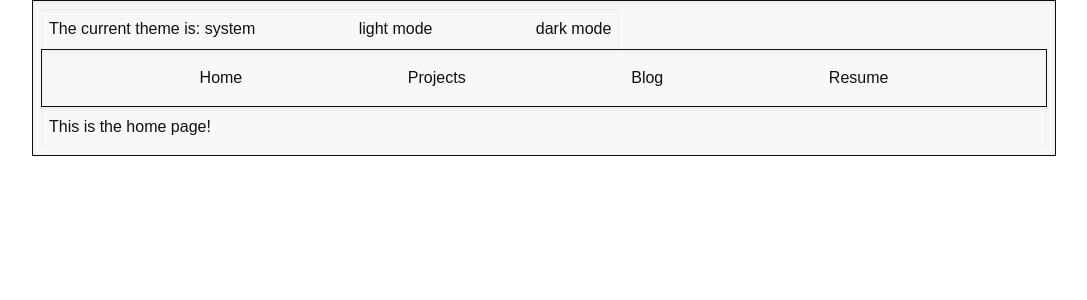
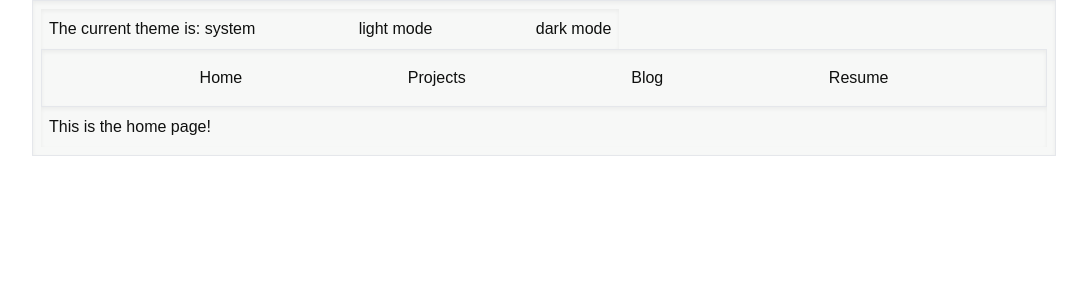
Before and after one commit to Kr33L/Small-projects-collection, a Next.js app: page / in a window 1280 px wide. Shown: the top 300 px of the page, without its empty margins (96-1183 px from the left). Built offline with nearby package versions, Linux system fonts and the light colour scheme; a web font is replaced by a local one.

Commit message:
feat: changed color scheme and added some animations

```diff
--- a/tailwind.config.js
+++ b/tailwind.config.js
@@ -1,8 +1,7 @@
 /** @type {import('tailwindcss').Config} */
 
-const plugin = require('tailwindcss/plugin');
-
 module.exports = {
+	mode: 'jit',
 	darkMode: 'class',
 	content: [
 		'./src/pages/**/*.{js,ts,jsx,tsx,mdx}',
@@ -10,7 +9,7 @@ module.exports = {
 		'./src/app/**/*.{js,ts,jsx,tsx,mdx}',
 	],
 	theme: {
-		extend: {},
+		extend: {
 			colors: {
 				text: 'var(--text)',
 				background: 'var(--background)',
@@ -18,6 +17,28 @@ module.exports = {
 				secondary: 'var(--secondary)',
 				accent: 'var(--accent)',
 			},
+
+			keyframes: {
+				horizontal: {
+					'0%': { transform: 'translateX(0)' },
+					'100%': { transform: 'translateX(20px)' },
+				},
+				vertical: {
+					'0%': { transform: 'translateY(0)' },
+					'100%': { transform: 'translateY(20px)' },
+				},
+
+				expand: {
+					'0%': { transform: 'scale(0)' },
+					'100%': { transform: 'scale(1)' },
+				},
+			},
+			animation: {
+				slideH: 'horizontal 1s ease-in-out',
+				slideV: 'vertical 1s ease-in-out',
+				expand: 'expand 0.5s ease-in-out',
+			},
+		},
 	},
 	plugins: [],
 };
```
Lines whose indentation alone changed are shown as unchanged.
